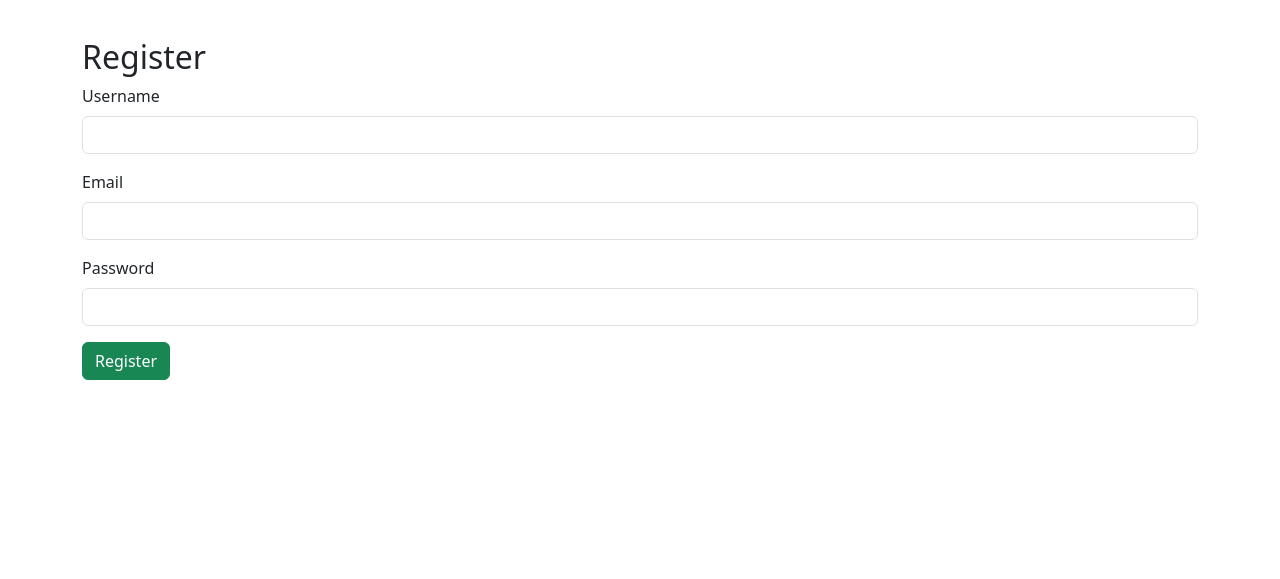
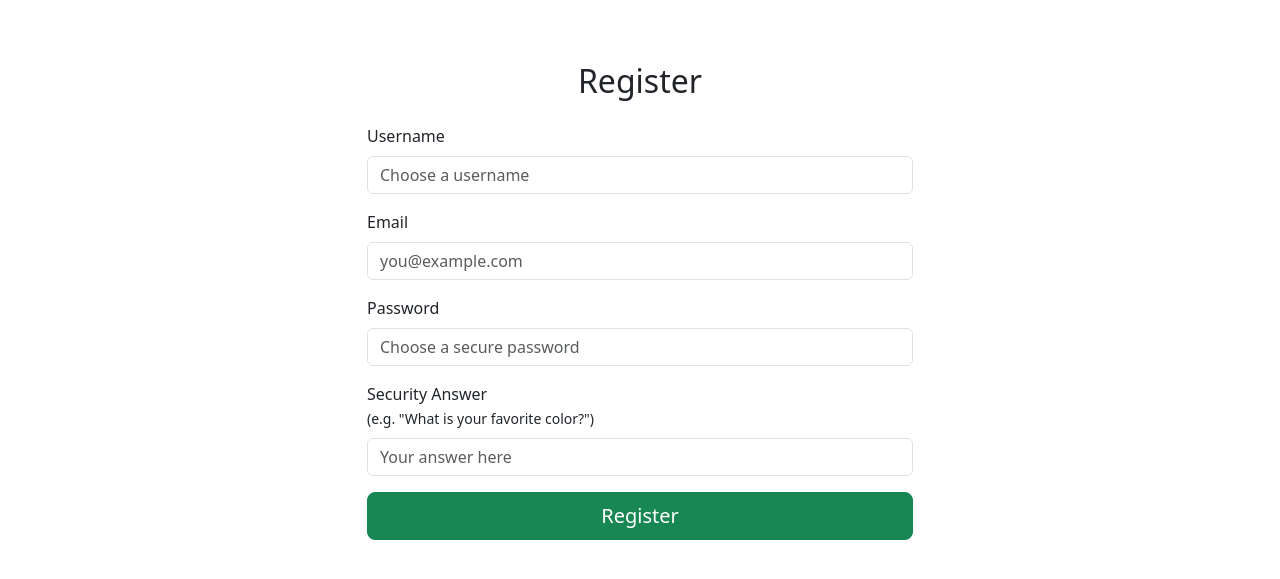
Before and after one commit to mcfearless75/contractor-timesheet-app, a Flask app: page /register in a window 1280 px wide. Shown: the part 56-635 px from the top of the page. Run offline with Flask 3, Linux system fonts and the light colour scheme.

Commit message:
Add security_answer field to register form

```diff
--- a/templates/register.html
+++ b/templates/register.html
@@ -1,20 +1,71 @@
 {% extends "base.html" %}
 {% block title %}Register{% endblock %}
+
 {% block content %}
-<h2>Register</h2>
-<form method="POST">
+<div class="container mt-5">
+  <h2 class="text-center mb-4">Register</h2>
+  <form method="POST" class="col-md-6 mx-auto">
+    <!-- Username -->
     <div class="mb-3">
-        <label class="form-label">Username</label>
-        <input type="text" name="username" class="form-control" required>
+      <label for="username" class="form-label">Username</label>
+      <input
+        type="text"
+        id="username"
+        name="username"
+        class="form-control"
+        placeholder="Choose a username"
+        required
+      >
     </div>
+
+    <!-- Email -->
     <div class="mb-3">
-        <label class="form-label">Email</label>
-        <input type="email" name="email" class="form-control" required>
+      <label for="email" class="form-label">Email</label>
+      <input
+        type="email"
+        id="email"
+        name="email"
+        class="form-control"
+        placeholder="you@example.com"
+        required
+      >
     </div>
+
+    <!-- Password -->
     <div class="mb-3">
-        <label class="form-label">Password</label>
-        <input type="password" name="password" class="form-control" required>
+      <label for="password" class="form-label">Password</label>
+      <input
+        type="password"
+        id="password"
+        name="password"
+        class="form-control"
+        placeholder="Choose a secure password"
+        required
+      >
     </div>
-    <button type="submit" class="btn btn-success">Register</button>
-</form>
+
+    <!-- Security Answer (new) -->
+    <div class="mb-3">
+      <label for="security_answer" class="form-label">
+        Security Answer <br class="d-block small text-muted">
+        <small>(e.g. "What is your favorite color?")</small>
+      </label>
+      <input
+        type="text"
+        id="security_answer"
+        name="security_answer"
+        class="form-control"
+        placeholder="Your answer here"
+        required
+      >
+    </div>
+
+    <!-- Submit Button -->
+    <div class="d-grid gap-2">
+      <button type="submit" class="btn btn-success btn-lg">
+        Register
+      </button>
+    </div>
+  </form>
+</div>
 {% endblock %}
```
